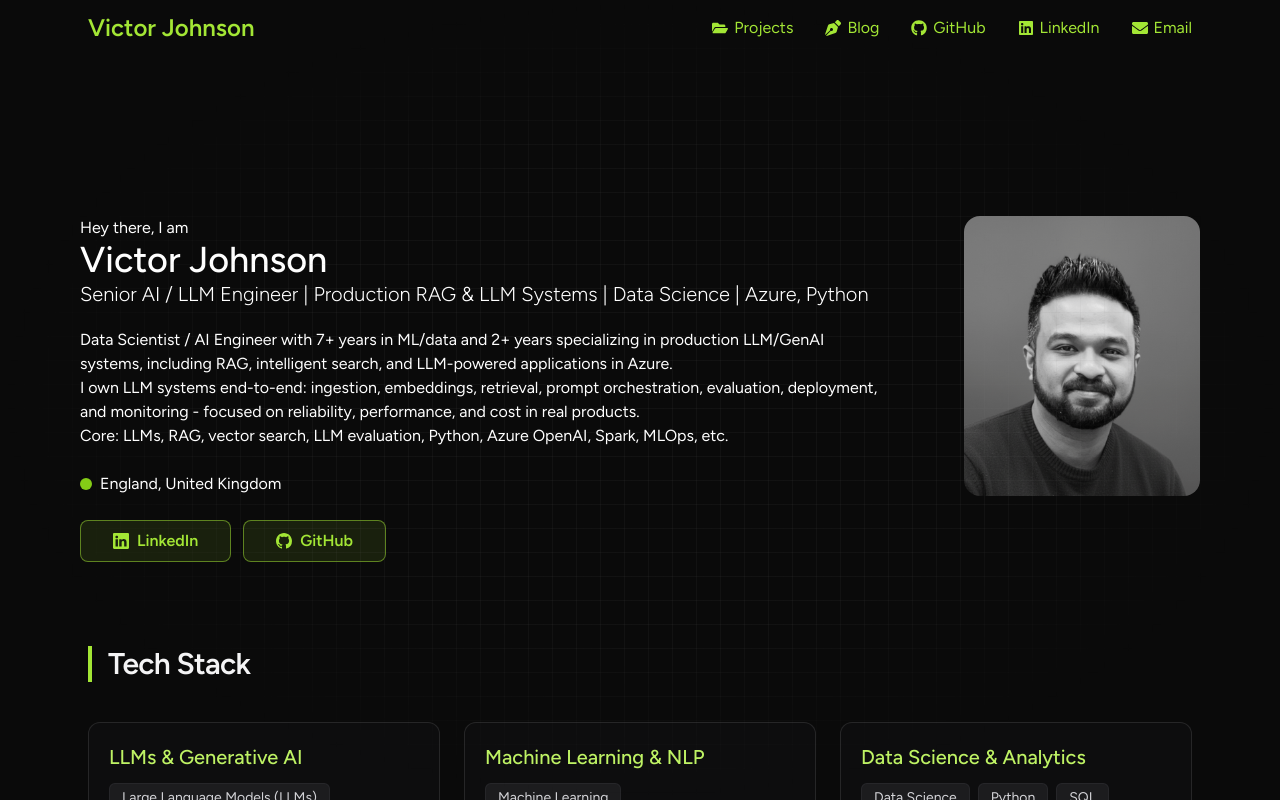
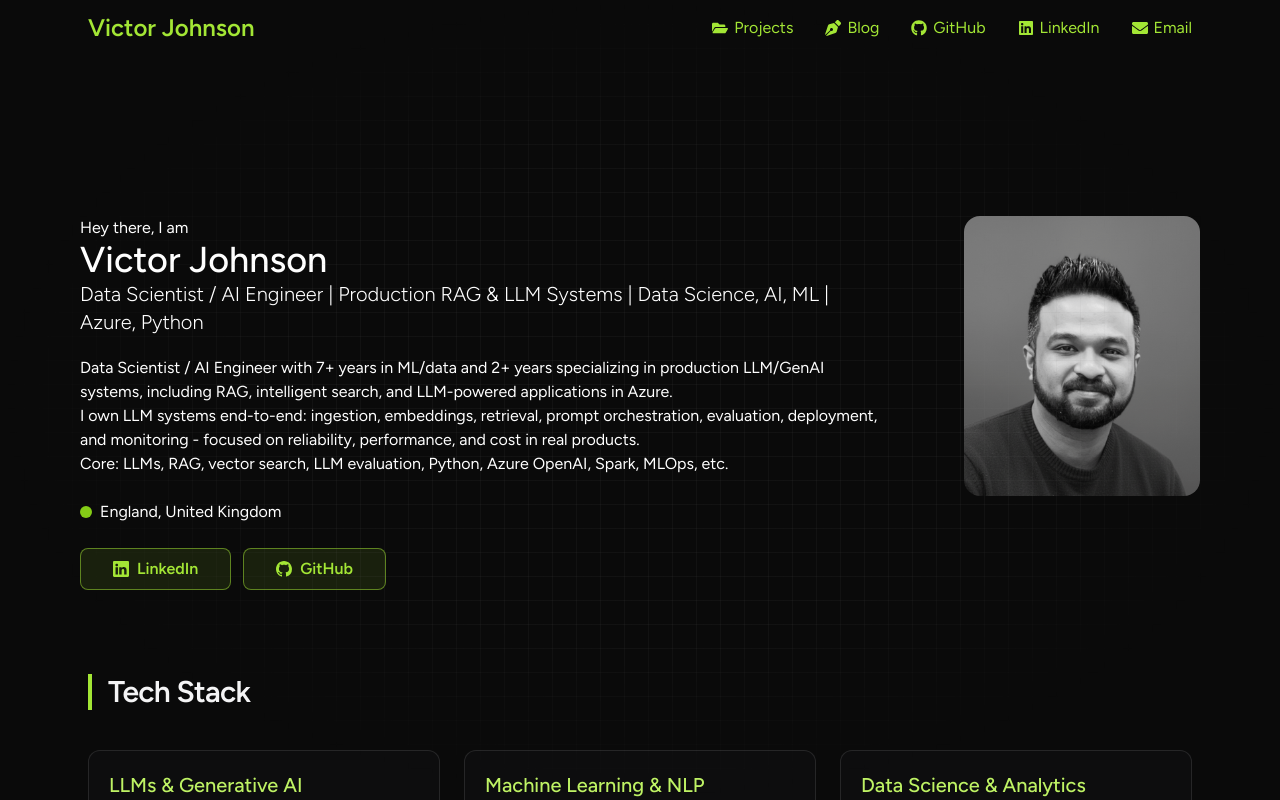
Before and after one commit to victorjohnsonk/victorjohnson.github.io, a Next.js app: page / in a window 1280 px wide. Shown: the top 800 px of the page. Built offline with nearby package versions, Linux system fonts and the light colour scheme.

Commit message:
Update Hero.jsx

```diff
--- a/src/components/Hero.jsx
+++ b/src/components/Hero.jsx
@@ -9,7 +9,7 @@ const Hero = () => {
         <span>Hey there, I am</span>
         <h1 className="text-2xl font-medium lg:text-4xl">Victor Johnson</h1>
         <p className="font-light lg:text-xl">
-          Senior AI / LLM Engineer | Production RAG & LLM Systems | Data Science | Azure, Python
+          Data Scientist / AI Engineer | Production RAG & LLM Systems | Data Science, AI, ML | Azure, Python
         </p>
         <p className="mt-5">
           Data Scientist / AI Engineer with 7+ years in ML/data and 2+ years specializing in production LLM/GenAI systems, including RAG, intelligent search, and LLM-powered applications in Azure. {' '}
```
